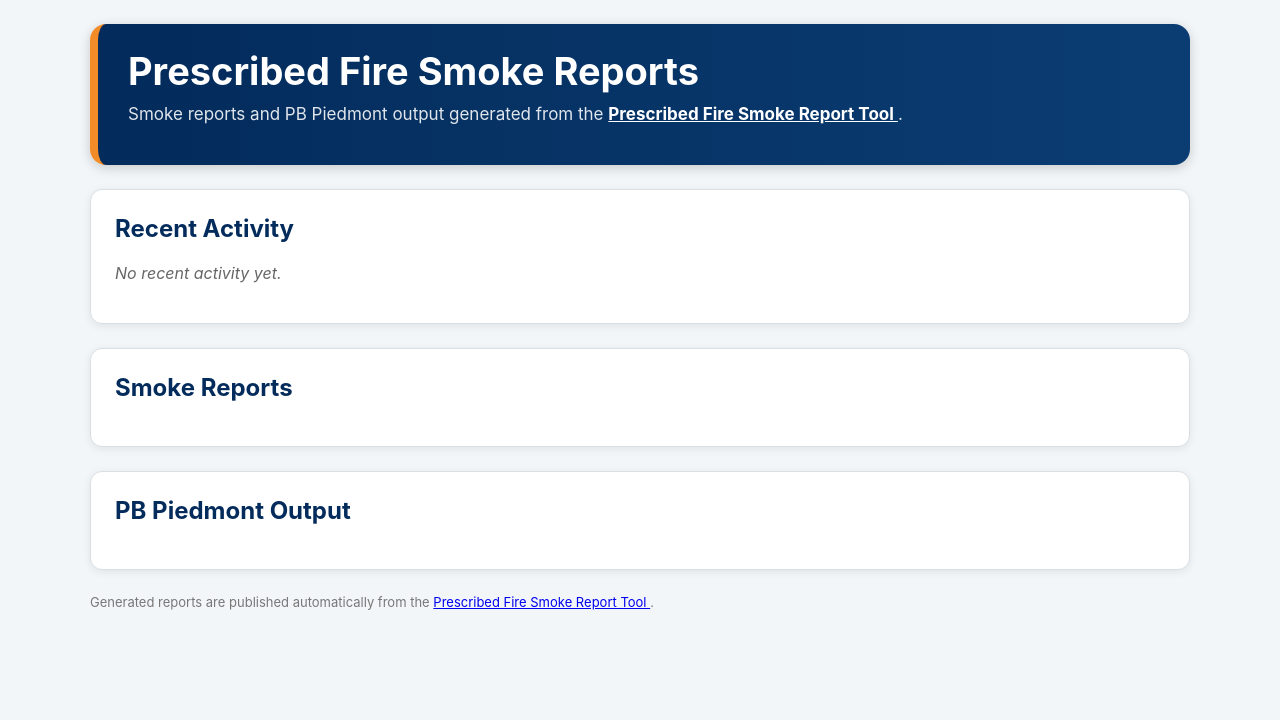
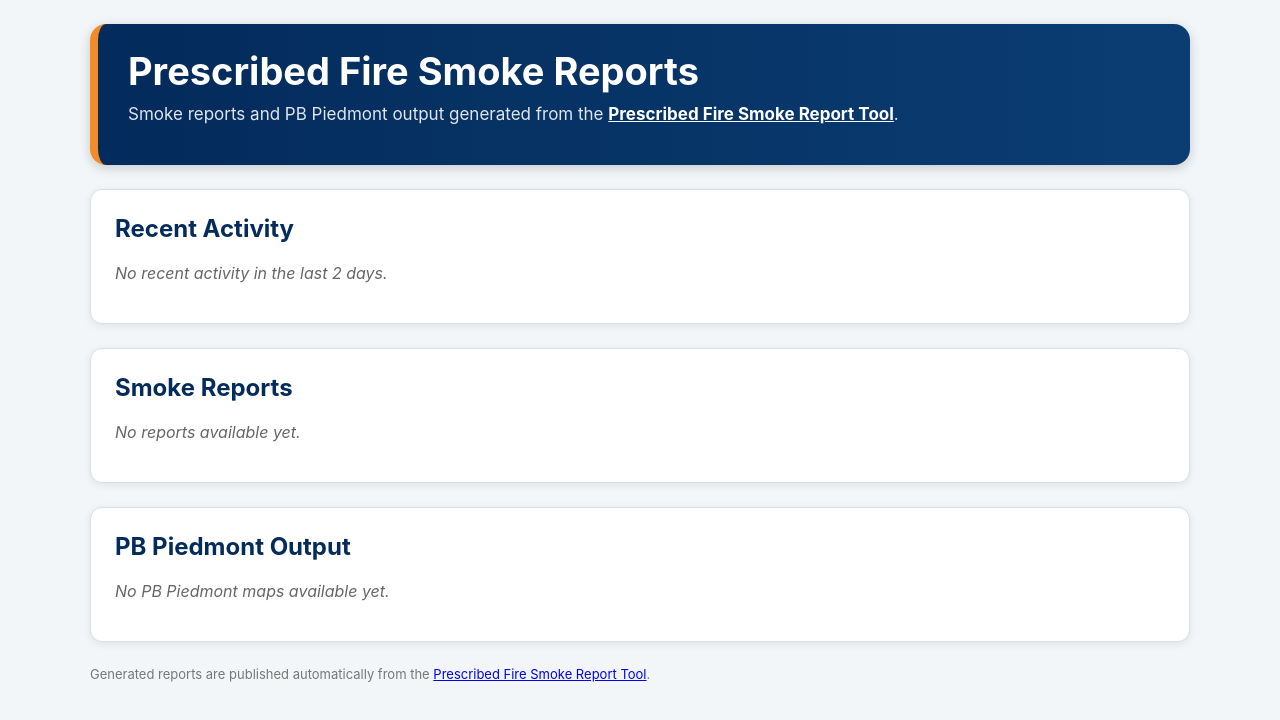
Before and after one commit to jeremyash/smoke_reports, a plain HTML site: page docs/index.html in a window 1280 px wide. Drawn offline with Linux system fonts and the light colour scheme.

Commit message:
restricting recent activity to last 2 days

```diff
--- a/docs/index.html
+++ b/docs/index.html
@@ -41,6 +41,12 @@
                 font-size: 17px;
             }
 
+            .hero a,
+            .hero a:visited {
+                color: white;
+                font-weight: 700;
+            }
+
             .card {
                 margin-top: 24px;
                 background: white;
@@ -59,17 +65,6 @@
                 color: #666;
                 font-style: italic;
             }
-
-            .footer {
-                margin-top: 24px;
-                font-size: 13px;
-                color: #777;
-            }
-
-            .hero a,
-            .hero a:visited {
-                color: white;
-                font-weight: 700;
 
             .region-group {
                 margin-top: 18px;
@@ -108,6 +103,11 @@
             .recent-entry:last-child {
                 border-bottom: none;
             }
+
+            .footer {
+                margin-top: 24px;
+                font-size: 13px;
+                color: #777;
             }
         </style>
     </head>
@@ -122,7 +122,7 @@
                         href="https://r8-arm.shinyapps.io/smoker/"
                         target="_blank"
                     >
-                        Prescribed Fire Smoke Report Tool </a
+                        Prescribed Fire Smoke Report Tool</a
                     >.
                 </p>
             </div>
@@ -130,7 +130,7 @@
             <div class="card">
                 <h2>Recent Activity</h2>
                 <div id="recent-activity">
-                    <p class="empty">No recent activity yet.</p>
+                    <p class="empty">No recent activity in the last 2 days.</p>
                 </div>
             </div>
 
@@ -138,7 +138,7 @@
                 <h2>Smoke Reports</h2>
                 <div id="report-list">
                     <!-- ===== BEGIN AUTO-GENERATED SMOKE REPORT LINKS ===== -->
-
+                    <p class="empty">No reports available yet.</p>
                     <!-- ===== END AUTO-GENERATED SMOKE REPORT LINKS ===== -->
                 </div>
             </div>
@@ -147,7 +147,7 @@
                 <h2>PB Piedmont Output</h2>
                 <div id="pb-list">
                     <!-- ===== BEGIN AUTO-GENERATED PB PIEDMONT LINKS ===== -->
-
+                    <p class="empty">No PB Piedmont maps available yet.</p>
                     <!-- ===== END AUTO-GENERATED PB PIEDMONT LINKS ===== -->
                 </div>
             </div>
@@ -155,7 +155,7 @@
             <div class="footer">
                 Generated reports are published automatically from the
                 <a href="https://r8-arm.shinyapps.io/smoker/" target="_blank">
-                    Prescribed Fire Smoke Report Tool </a
+                    Prescribed Fire Smoke Report Tool</a
                 >.
             </div>
         </div>
@@ -234,9 +234,26 @@
                 const reports = getEntries("report-list", "Smoke Report");
                 const pbMaps = getEntries("pb-list", "PB Piedmont");
 
-                const allEntries = reports.concat(pbMaps);
+                const now = new Date();
+                const twoDaysAgo = new Date(
+                    now.getTime() - 2 * 24 * 60 * 60 * 1000,
+                );
 
-                if (allEntries.length === 0) return;
+                const allEntries = reports.concat(pbMaps).filter((item) => {
+                    if (!item.issued) return false;
+
+                    const issuedDate = new Date(item.issued);
+
+                    if (isNaN(issuedDate.getTime())) return false;
+
+                    return issuedDate >= twoDaysAgo;
+                });
+
+                if (allEntries.length === 0) {
+                    recent.innerHTML =
+                        "<p class='empty'>No recent activity in the last 2 days.</p>";
+                    return;
+                }
 
                 allEntries.sort((a, b) => b.issued.localeCompare(a.issued));
 
@@ -265,9 +282,9 @@
             }
 
             document.addEventListener("DOMContentLoaded", function () {
+                buildRecentActivity();
                 organizeEntriesByRegion("report-list");
                 organizeEntriesByRegion("pb-list");
-                buildRecentActivity();
             });
         </script>
     </body>
```
Lines whose indentation alone changed are shown as unchanged.
